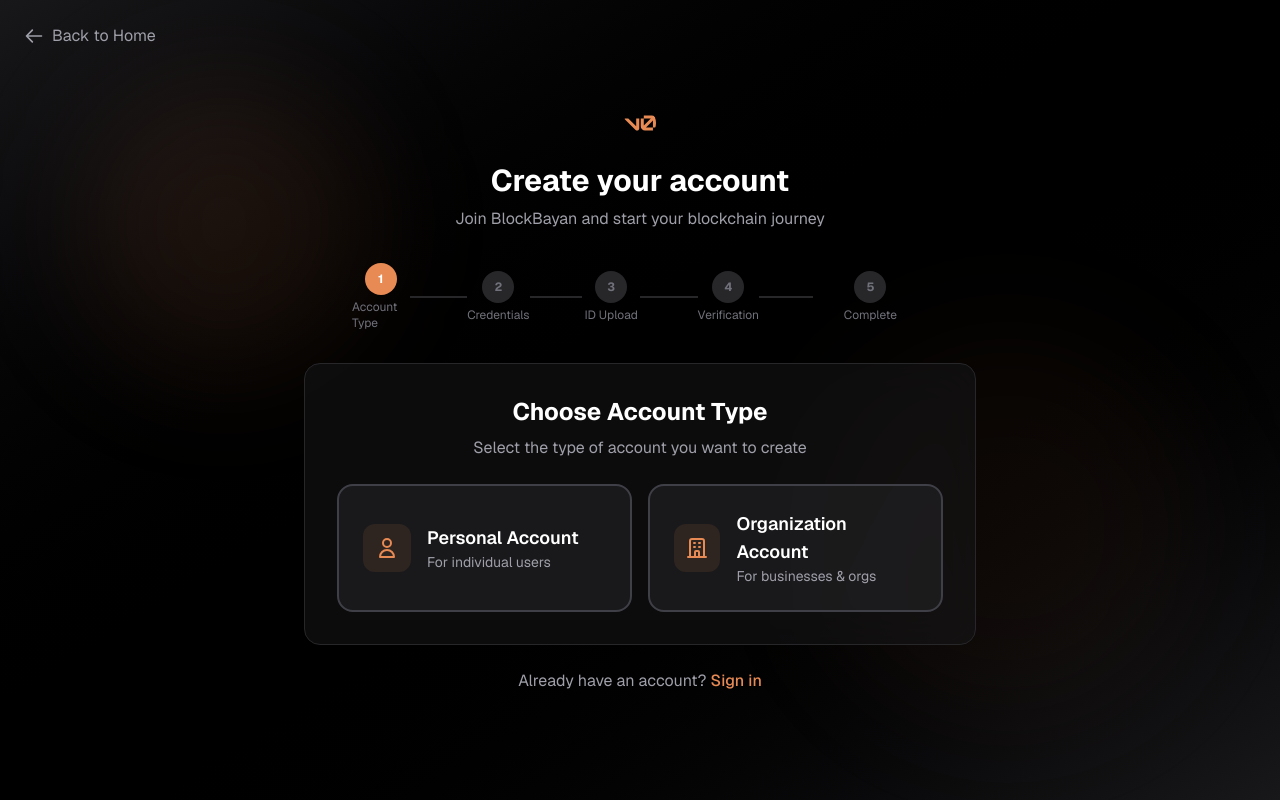
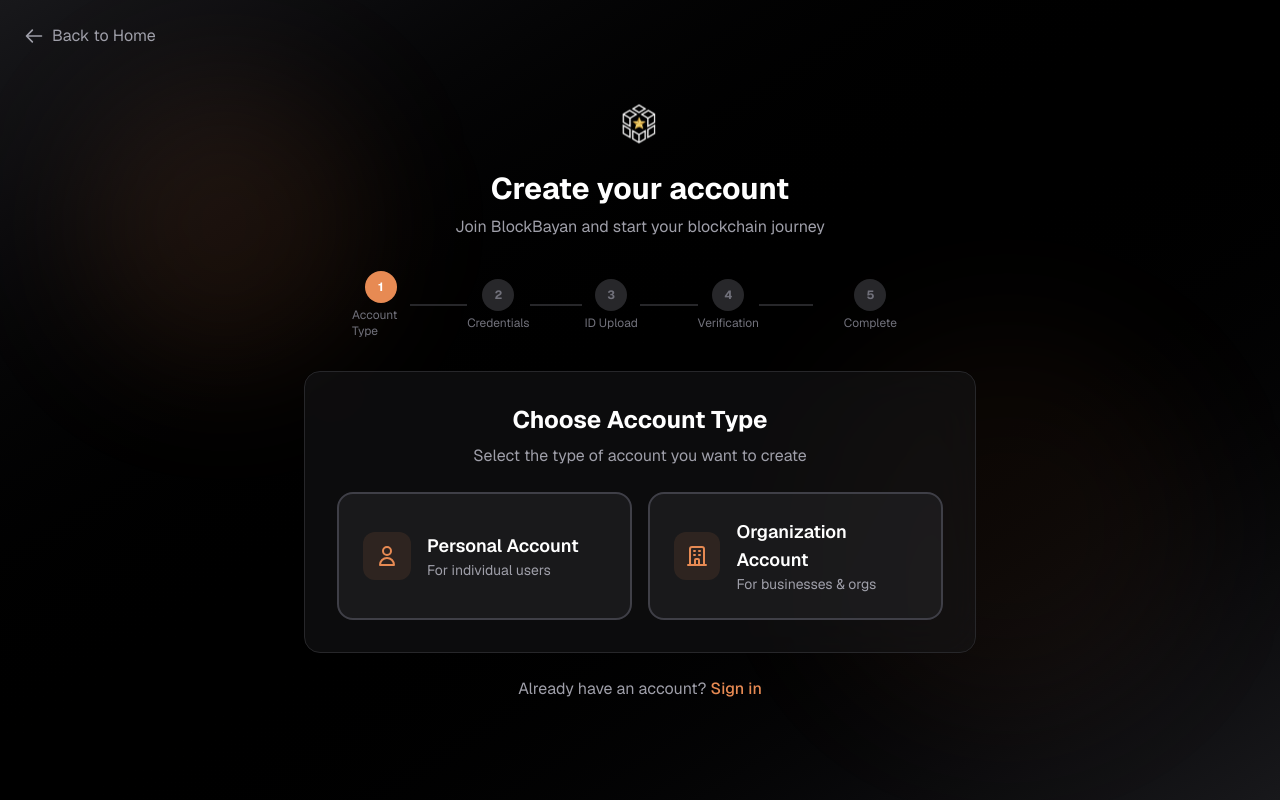
Before and after one commit to Carlthegreatt/blockbayan, a Next.js app: page /signup in a window 1280 px wide. Built offline with nearby package versions, Linux system fonts and the light colour scheme.

Commit message:
feat: replace logo SVG with image for improved branding on signup page

```diff
--- a/src/app/signup/page.tsx
+++ b/src/app/signup/page.tsx
@@ -112,16 +112,11 @@
         <div className="text-center mb-8">
           <Link href="/" className="inline-block mb-6">
             <div className="flex items-center justify-center space-x-2">
-              <svg
-                fill="currentColor"
-                viewBox="0 0 147 70"
-                xmlns="http://www.w3.org/2000/svg"
-                aria-hidden="true"
-                className="text-[#e78a53] rounded-full size-8 w-8"
-              >
-                <path d="M56 50.2031V14H70V60.1562C70 65.5928 65.5928 70 60.1562 70C57.5605 70 54.9982 68.9992 53.1562 67.1573L0 14H19.7969L56 50.2031Z"></path>
-                <path d="M147 56H133V23.9531L100.953 56H133V70H96.6875C85.8144 70 77 61.1856 77 50.3125V14H91V46.1562L123.156 14H91V0H127.312C138.186 0 147 8.81439 147 19.6875V56Z"></path>
-              </svg>
+              <img
+                src="/logo.svg"
+                alt="BlockBayan Logo"
+                className="w-12 h-12"
+              />
             </div>
           </Link>
           <h1 className="text-3xl font-bold text-white mb-2">Create your account</h1>
```
